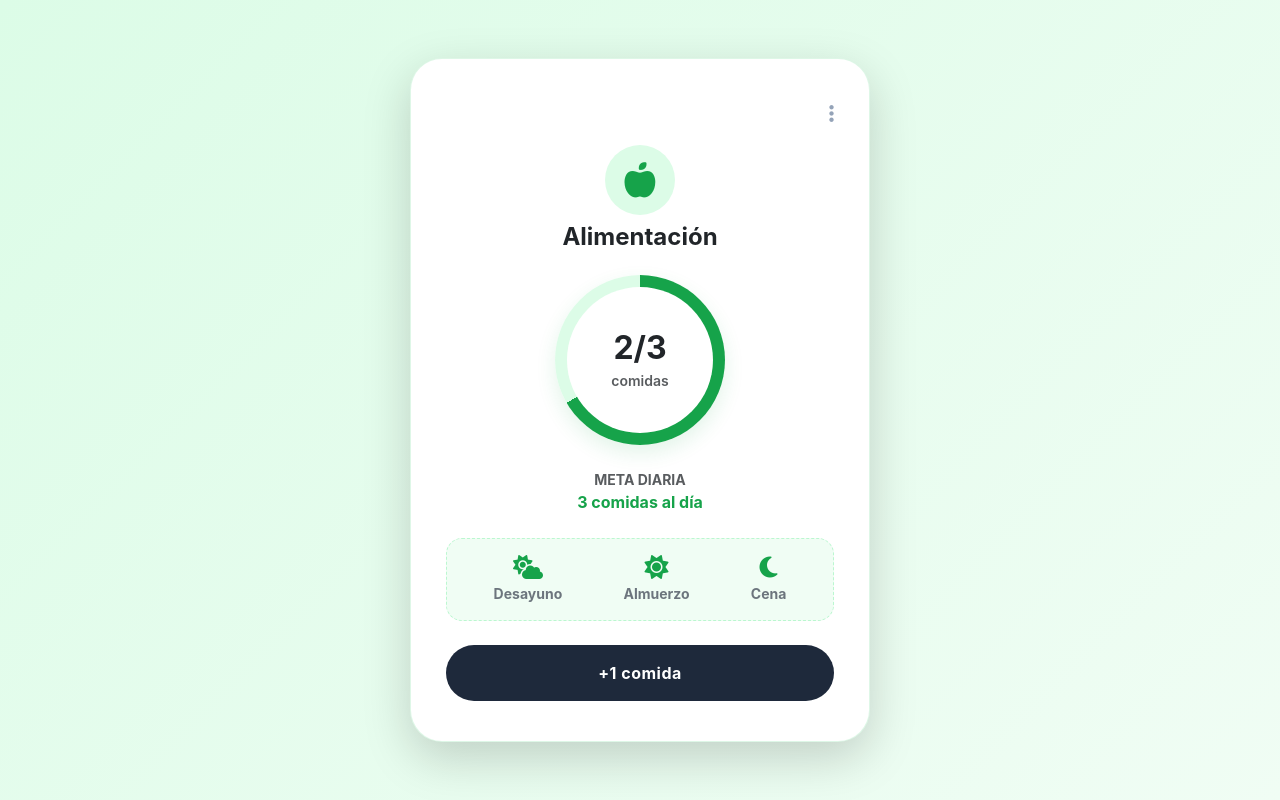
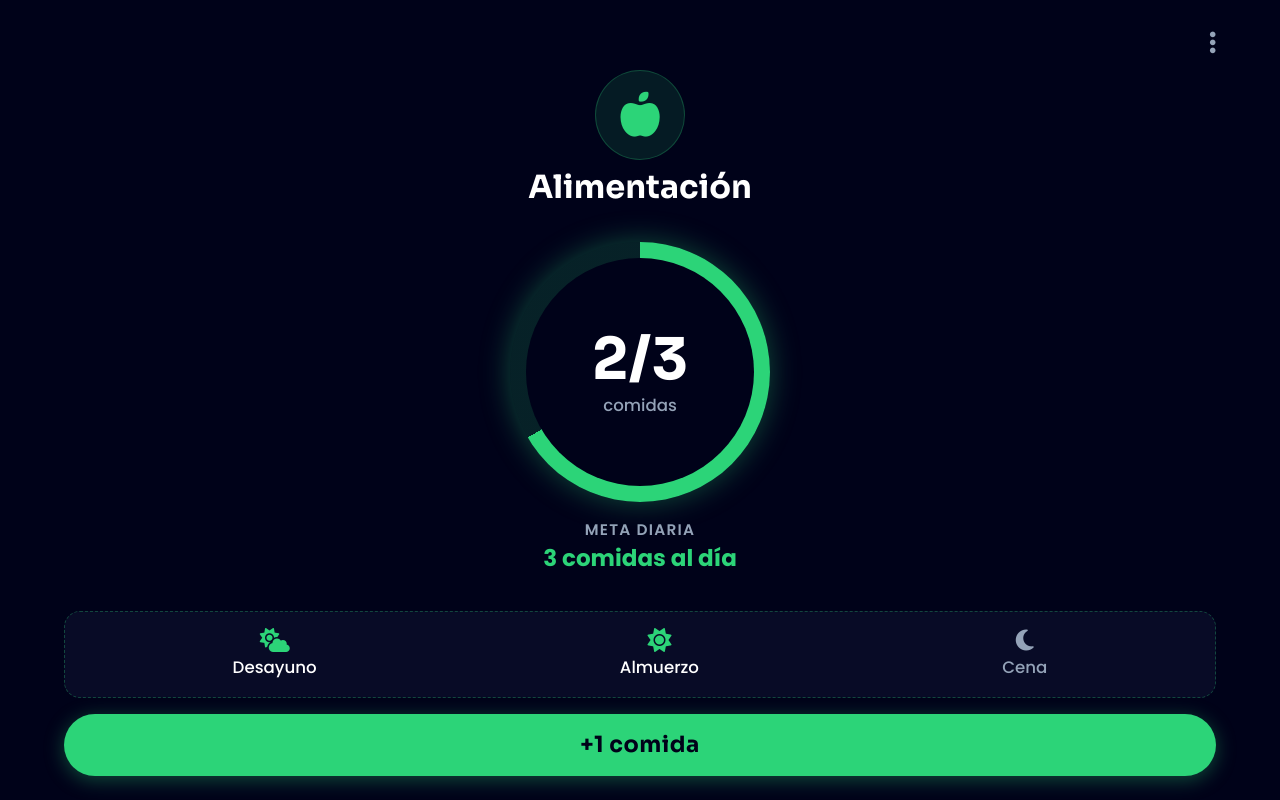
Before and after one commit to Mau-sys/Lifesync, a PHP site: page /Alimentacion.html in a window 1280 px wide. Run offline with PHP 8.4, Linux system fonts and the light colour scheme.

Commit message:
mejora de habitos

```diff
--- a/public/ActividadFisica.html
+++ b/public/ActividadFisica.html
@@ -19,7 +19,7 @@
 
         <div>
             <div class="d-flex justify-content-between align-items-center mb-2">
-                <span class="brand-tagline">LifeSync</span>
+                <span></span>
 
                 <button class="btn btn-options p-0" id="btn-options-fisica" aria-label="Opciones">
                     <i class="fa-solid fa-ellipsis-vertical"></i>
--- a/public/Alimentacion.html
+++ b/public/Alimentacion.html
@@ -3,60 +3,74 @@
 <head>
     <meta charset="UTF-8">
     <meta name="viewport" content="width=device-width, initial-scale=1.0">
-    <title>Alimentación</title>
+    <title>LifeSync - Alimentación</title>
+
+    <link rel="preconnect" href="https://fonts.googleapis.com">
+    <link rel="preconnect" href="https://fonts.gstatic.com" crossorigin>
+    <link href="https://fonts.googleapis.com/css2?family=Poppins:ital,wght@0,300;0,400;0,500;0,600;0,700;1,400&family=Sora:wght@400;600;700;800&display=swap" rel="stylesheet">
 
     <link href="https://cdn.jsdelivr.net/npm/bootstrap@5.3.0/dist/css/bootstrap.min.css" rel="stylesheet">
-
     <link rel="stylesheet" href="https://cdnjs.cloudflare.com/ajax/libs/font-awesome/6.4.0/css/all.min.css">
-
     <link rel="stylesheet" href="css/Alimentacion.css">
 </head>
-<body class="bg-alimentacion min-vh-100 d-flex align-items-center justify-content-center p-3 p-md-5">
+<body class="bg-lifesync p-0 m-0">
 
-    <div class="card-habito shadow-lg w-100">
-        <div class="d-flex justify-content-end mb-3">
-            <button class="btn btn-options p-0" id="btn-options-alimentacion" aria-label="Opciones">
-                <i class="fa-solid fa-ellipsis-vertical"></i>
-            </button>
-        </div>
+    <div class="card-full-screen d-flex flex-column justify-content-between">
 
-        <div class="text-center mb-4">
-            <div class="icon-circle bg-green-soft mx-auto mb-2">
-                <i class="fa-solid fa-apple-whole text-green"></i>
+        <div>
+            <div class="d-flex justify-content-between align-items-center mb-2">
+                <span></span>
+
+                <button class="btn btn-options p-0" id="btn-options-alimentacion" aria-label="Opciones">
+                    <i class="fa-solid fa-ellipsis-vertical"></i>
+                </button>
             </div>
-            <h4 class="fw-bold text-dark mt-2">Alimentación</h4>
-        </div>
 
-        <div class="progress-ring ring-green mx-auto mb-4" id="ring-comidas">
-            <div class="progress-content">
-                <h2 class="fw-bold mb-0 text-dark" id="contador-comidas">2/3</h2>
-                <span class="text-muted small fw-semibold">comidas</span>
+            <div class="text-center">
+                <div class="icon-circle bg-emerald-soft mx-auto mb-2">
+                    <i class="fa-solid fa-apple-whole text-emerald"></i>
+                </div>
+                <h4 class="fw-bold text-white mt-2 mb-0 font-sora texto-titulo-fluido">Alimentación</h4>
             </div>
         </div>
 
-        <div class="text-center mb-4">
-            <span class="text-muted d-block small fw-bold text-uppercase tracking-wider">Meta diaria</span>
-            <span class="text-green fw-bold fs-6" id="meta-comidas">3 comidas al día</span>
-        </div>
+        <div class="my-auto py-2 text-center d-flex flex-column align-items-center justify-content-center">
+            <div class="progress-ring ring-emerald mx-auto mb-3" id="ring-comidas">
+                <div class="progress-content">
+                    <h1 class="fw-bold mb-0 text-white font-sora contador-fluido" id="contador-comidas">2/3</h1>
+                    <span class="text-subtle fw-medium subtexto-fluido">comidas</span>
+                </div>
+            </div>
 
-        <div class="d-flex justify-content-around align-items-center mb-4 comidainfo-container p-3 rounded-4" id="lista-comidas">
             <div class="text-center">
-                <i class="fa-solid fa-cloud-sun text-green fs-4 mb-1"></i>
-                <span class="d-block text-secondary small fw-bold">Desayuno</span>
-            </div>
-            <div class="text-center">
-                <i class="fa-solid fa-sun text-green fs-4 mb-1"></i>
-                <span class="d-block text-secondary small fw-bold">Almuerzo</span>
-            </div>
-            <div class="text-center">
-                <i class="fa-solid fa-moon text-green fs-4 mb-1"></i>
-                <span class="d-block text-secondary small fw-bold">Cena</span>
+                <span class="text-subtle d-block fw-semibold text-uppercase tracking-wider label-fluido">Meta diaria</span>
+                <span class="text-emerald fw-bold meta-texto-fluido" id="meta-comidas">3 comidas al día</span>
             </div>
         </div>
 
-        <button class="btn btn-action-green w-100 rounded-pill fw-bold py-3" id="btn-add-comida">+1 comida</button>
+        <div class="w-100">
+            <div class="d-flex justify-content-around align-items-center mb-3 comidainfo-container p-3 rounded-4" id="lista-comidas">
+                <!-- Desayuno (Completado) -->
+                <div class="text-center">
+                    <i class="fa-solid fa-cloud-sun text-emerald fs-4 mb-1"></i>
+                    <span class="d-block text-white fw-medium subtexto-fluido">Desayuno</span>
+                </div>
+                <!-- Almuerzo (Completado) -->
+                <div class="text-center">
+                    <i class="fa-solid fa-sun text-emerald fs-4 mb-1"></i>
+                    <span class="d-block text-white fw-medium subtexto-fluido">Almuerzo</span>
+                </div>
+                <!-- Cena (Pendiente - color sutil) -->
+                <div class="text-center">
+                    <i class="fa-solid fa-moon text-subtle fs-4 mb-1"></i>
+                    <span class="d-block text-subtle fw-medium subtexto-fluido">Cena</span>
+                </div>
+            </div>
+
+            <button class="btn btn-action-emerald w-100 rounded-pill fw-bold font-sora boton-fluido" id="btn-add-comida">+1 comida</button>
+        </div>
+
     </div>
-
 
     <script src="https://cdn.jsdelivr.net/npm/bootstrap@5.3.0/dist/js/bootstrap.bundle.min.js"></script>
 </body>
--- a/public/css/Alimentacion.css
+++ b/public/css/Alimentacion.css
@@ -1,85 +1,100 @@
-body.bg-alimentacion {
-    background: linear-gradient(135deg, #dcfce7 0%, #f0fdf4 100%);
-    font-family: -apple-system, BlinkMacSystemFont, "Segoe UI", Roboto, Helvetica, Arial, sans-serif;
+:root {
+    --ls-bg-dark: #000219;
+    --ls-card-bg: #080b26;
+    --ls-cyan: #00D4FF;
+    --ls-purple: #8B5CF6;
+    --ls-emerald: #2CD478; /* Color principal para Alimentación */
+    --ls-emerald-soft: rgba(44, 212, 120, 0.12);
+    --ls-emerald-glow: rgba(44, 212, 120, 0.35);
+    --ls-text-muted: #94a3b8;
 }
 
-.card-habito {
-    background-color: #ffffff;
-    border-radius: 32px;
-    padding: 30px 25px;
-    max-width: 420px;
-    border: 1px solid rgba(34, 197, 94, 0.15);
-    transition: transform 0.3s ease, box-shadow 0.3s ease;
+.font-sora {
+    font-family: 'Sora', sans-serif !important;
 }
 
-@media (min-width: 992px) {
-    .card-habito {
-        max-width: 460px;
-        padding: 40px 35px;
-    }
-    .card-habito:hover {
-        transform: translateY(-5px);
-        box-shadow: 0 20px 35px rgba(34, 197, 94, 0.18) !important;
-    }
+html, body {
+    margin: 0 !important;
+    padding: 0 !important;
+    width: 100% !important;
+    height: 100% !important;
+    min-height: 100vh;
+    overflow-x: hidden;
+    background-color: var(--ls-bg-dark) !important;
+    font-family: 'Poppins', sans-serif;
+    color: #ffffff;
 }
 
-@media (max-width: 576px) {
-    .card-habito {
-        border-radius: 24px;
-        padding: 24px 18px;
-    }
+.tracking-wider {
+    letter-spacing: 0.08em;
 }
 
-.btn-options {
-    color: #94a3b8;
-    font-size: 1.25rem;
-    border: none;
-    background: transparent;
-}
-.btn-options:hover {
-    color: #16a34a;
+.text-subtle {
+    color: var(--ls-text-muted);
 }
 
+.text-emerald {
+    color: var(--ls-emerald) !important;
+}
+
+
+.card-full-screen {
+    background-color: var(--ls-bg-dark);
+    width: 100vw;
+    min-height: 100vh;
+    box-sizing: border-box;
+    padding: clamp(1.2rem, 3vh, 3rem) clamp(1.2rem, 5vw, 4rem);
+}
+
+
 .icon-circle {
-    width: 70px;
-    height: 70px;
+    width: clamp(52px, 8vw, 90px);
+    height: clamp(52px, 8vw, 90px);
     border-radius: 50%;
     display: flex;
     align-items: center;
     justify-content: center;
 }
-.bg-green-soft {
-    background-color: #dcfce7;
-}
-.text-green {
-    color: #16a34a !important;
+
+.bg-emerald-soft {
+    background-color: var(--ls-emerald-soft);
+    border: 1px solid rgba(44, 212, 120, 0.25);
 }
 
 .icon-circle i {
-    font-size: 2.2rem;
+    font-size: clamp(1.5rem, 3.5vw, 3rem);
 }
 
 
+.texto-titulo-fluido { font-size: clamp(1.2rem, 2.5vw, 2.2rem); }
+.label-fluido { font-size: clamp(0.7rem, 1.2vw, 1.05rem); }
+.meta-texto-fluido { font-size: clamp(0.95rem, 1.8vw, 1.5rem); }
+.subtexto-fluido { font-size: clamp(0.75rem, 1.3vw, 1.1rem); }
+.boton-fluido { font-size: clamp(1rem, 1.8vw, 1.4rem); }
+
+
 .progress-ring {
-    width: 170px;
-    height: 170px;
+    width: clamp(140px, 28vw, 260px);
+    height: clamp(140px, 28vw, 260px);
+    max-height: 35vh;
+    max-width: 35vh;
     border-radius: 50%;
     display: flex;
     align-items: center;
     justify-content: center;
     position: relative;
-    background: conic-gradient(#16a34a 66.6%, #dcfce7 66.6%);
-    box-shadow: 0 8px 20px rgba(22, 163, 74, 0.12);
+    background: conic-gradient(var(--ls-emerald) 66.6%, rgba(44, 212, 120, 0.15) 66.6%);
+    box-shadow: 0 0 30px var(--ls-emerald-glow);
 }
 
 .progress-ring::before {
     content: "";
     position: absolute;
-    top: 12px;
-    left: 12px;
-    right: 12px;
-    bottom: 12px;
-    background-color: #ffffff;
+    top: clamp(8px, 1.5vw, 16px);
+    left: clamp(8px, 1.5vw, 16px);
+    right: clamp(8px, 1.5vw, 16px);
+    bottom: clamp(8px, 1.5vw, 16px);
+    background-color: var(--ls-bg-dark);
     border-radius: 50%;
 }
 
@@ -89,25 +104,46 @@ body.bg-alimentacion {
     text-align: center;
 }
 
-.comidainfo-container {
-    background-color: #f0fdf4;
-    border: 1px dashed #bbf7d0;
+.contador-fluido {
+    font-size: clamp(2rem, 4.5vw, 3.8rem);
 }
 
-.btn-action-green {
-    background-color: #1e293b;
-    color: #ffffff;
+
+.btn-options {
+    color: var(--ls-text-muted);
+    font-size: clamp(1.1rem, 2vw, 1.8rem);
     border: none;
-    font-size: 1rem;
-    letter-spacing: 0.5px;
-    transition: background-color 0.2s ease, transform 0.1s ease;
+    background: transparent;
+    transition: color 0.2s ease;
+}
+.btn-options:hover {
+    color: var(--ls-emerald);
 }
 
-.btn-action-green:hover {
-    background-color: #16a34a;
-    color: #ffffff;
+
+.comidainfo-container {
+    background-color: var(--ls-card-bg);
+    border: 1px dashed rgba(44, 212, 120, 0.3);
 }
 
-.btn-action-green:active {
+
+.btn-action-emerald {
+    background-color: var(--ls-emerald);
+    color: #000219;
+    border: none;
+    padding-top: clamp(0.7rem, 1.8vh, 1.2rem);
+    padding-bottom: clamp(0.7rem, 1.8vh, 1.2rem);
+    letter-spacing: 0.5px;
+    box-shadow: 0 4px 20px var(--ls-emerald-glow);
+    transition: all 0.2s ease;
+}
+
+.btn-action-emerald:hover {
+    background-color: #3debb5;
+    color: #000219;
+    box-shadow: 0 6px 25px rgba(44, 212, 120, 0.5);
+}
+
+.btn-action-emerald:active {
     transform: scale(0.98);
 }
```
Also changed, not shown: public/SaludMental.html (+34 -25 lines), public/css/SaludMental.css (+82 -59 lines).
